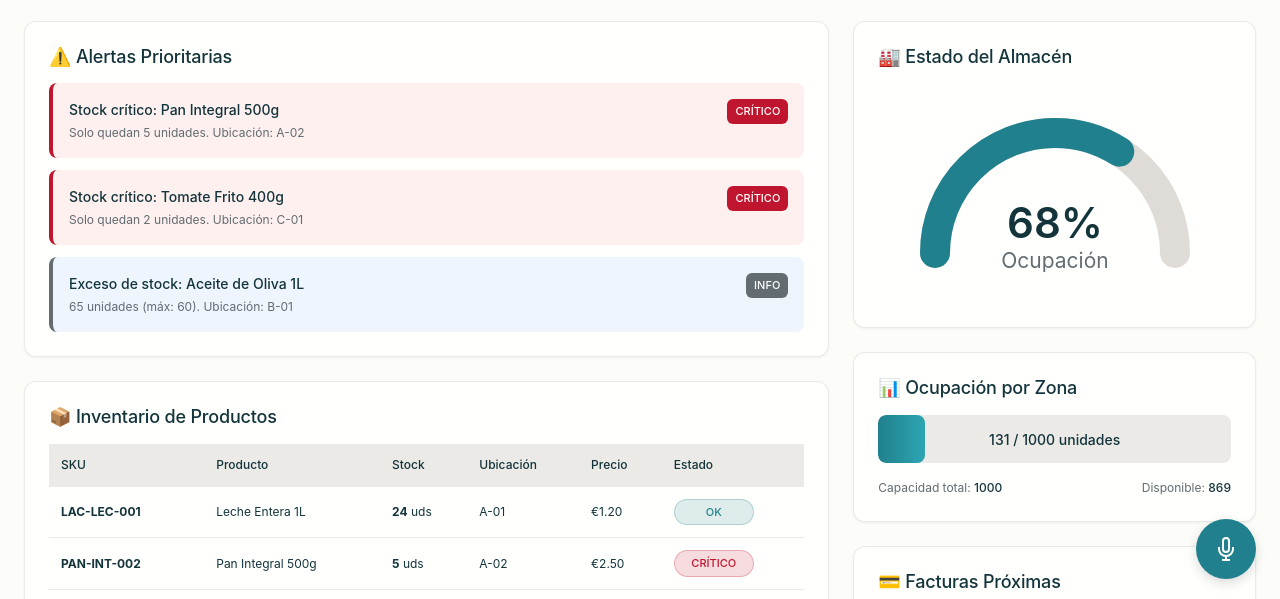
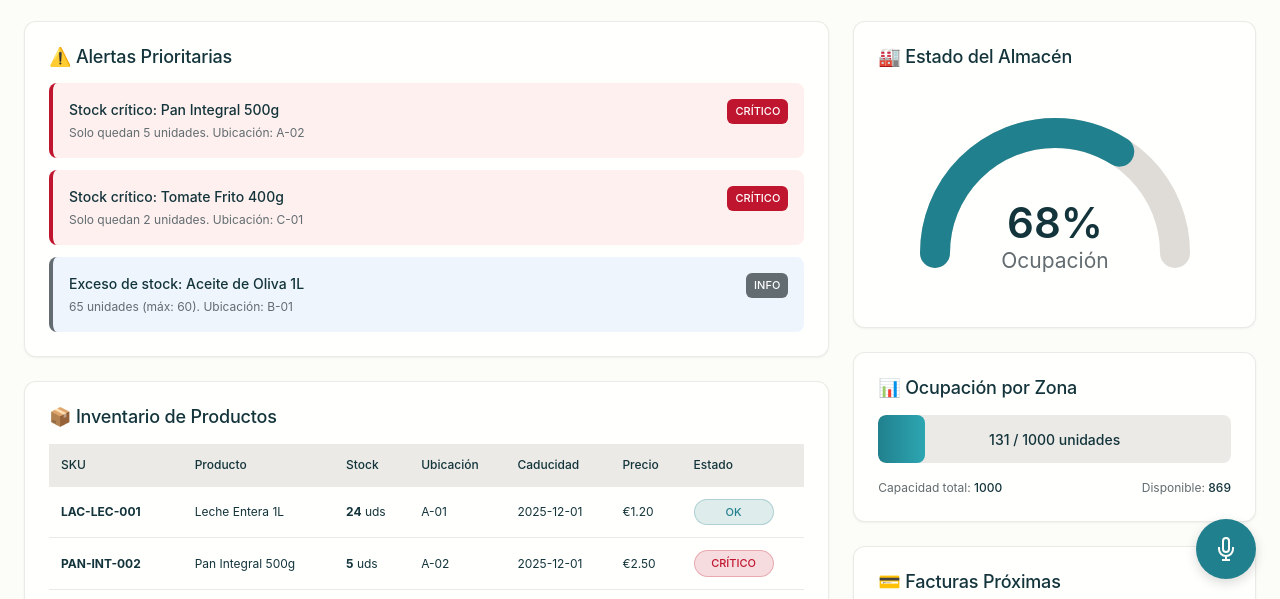
Before and after one commit to brunodpl/easy_stock, a plain HTML site: page index.html in a window 1280 px wide. Shown: the part 197-796 px from the top of the page. Drawn offline with Linux system fonts and the light colour scheme.

Commit message:
Añadida fecha de caducidad a los productos

```diff
--- a/app.js
+++ b/app.js
@@ -10,6 +10,7 @@ const sampleData = {
       stock_actual: 24,
       precio_unitario: 1.20,
       categoria: "Lácteos",
+      caducidad: "2025-12-01",
       ubicacion: "A-01",
       stockMin: 10,
       stockMax: 50
@@ -21,6 +22,7 @@ const sampleData = {
       stock_actual: 5,
       precio_unitario: 2.50,
       categoria: "Panadería",
+      caducidad: "2025-12-01",
       ubicacion: "A-02",
       stockMin: 15,
       stockMax: 40
@@ -32,6 +34,7 @@ const sampleData = {
       stock_actual: 65,
       precio_unitario: 8.90,
       categoria: "Aceites",
+      caducidad: "2025-12-01",
       ubicacion: "B-01",
       stockMin: 20,
       stockMax: 60
@@ -43,6 +46,7 @@ const sampleData = {
       stock_actual: 35,
       precio_unitario: 1.80,
       categoria: "Cereales",
+      caducidad: "2025-12-01",
       ubicacion: "B-02",
       stockMin: 25,
       stockMax: 80
@@ -54,6 +58,7 @@ const sampleData = {
       stock_actual: 2,
       precio_unitario: 1.50,
       categoria: "Conservas",
+      caducidad: "2025-12-01",
       ubicacion: "C-01",
       stockMin: 10,
       stockMax: 50
@@ -166,6 +171,7 @@ function generateAlerts() {
       appState.alerts.push({
         type: 'critical',
         title: `Stock crítico: ${product.nombre}`,
+        caducidad: `Caducidad:${product.caducidad}`,
         description: `Solo quedan ${product.stock_actual} unidades. Ubicación: ${product.ubicacion}`,
         priority: 'critical'
       });
@@ -173,6 +179,7 @@ function generateAlerts() {
       appState.alerts.push({
         type: 'warning',
         title: `Stock bajo: ${product.nombre}`,
+        caducidad: `Caducidad:${product.caducidad}`,
         description: `${product.stock_actual} unidades disponibles. Ubicación: ${product.ubicacion}`,
         priority: 'warning'
       });
@@ -180,6 +187,7 @@ function generateAlerts() {
       appState.alerts.push({
         type: 'info',
         title: `Exceso de stock: ${product.nombre}`,
+        caducidad: `Caducidad:${product.caducidad}`,
         description: `${product.stock_actual} unidades (máx: ${product.stockMax}). Ubicación: ${product.ubicacion}`,
         priority: 'info'
       });
@@ -281,6 +289,7 @@ function renderProductsTable() {
         <td>${product.nombre}</td>
         <td><strong>${product.stock_actual}</strong> uds</td>
         <td>${product.ubicacion}</td>
+        <td>${product.caducidad}</td>
         <td>€${product.precio_unitario.toFixed(2)}</td>
         <td><span class="status-badge ${statusClass}">${statusText}</span></td>
       </tr>
--- a/index.html
+++ b/index.html
@@ -74,6 +74,7 @@
                                         <th>Producto</th>
                                         <th>Stock</th>
                                         <th>Ubicación</th>
+                                        <th>Caducidad</th>
                                         <th>Precio</th>
                                         <th>Estado</th>
                                     </tr>
```
